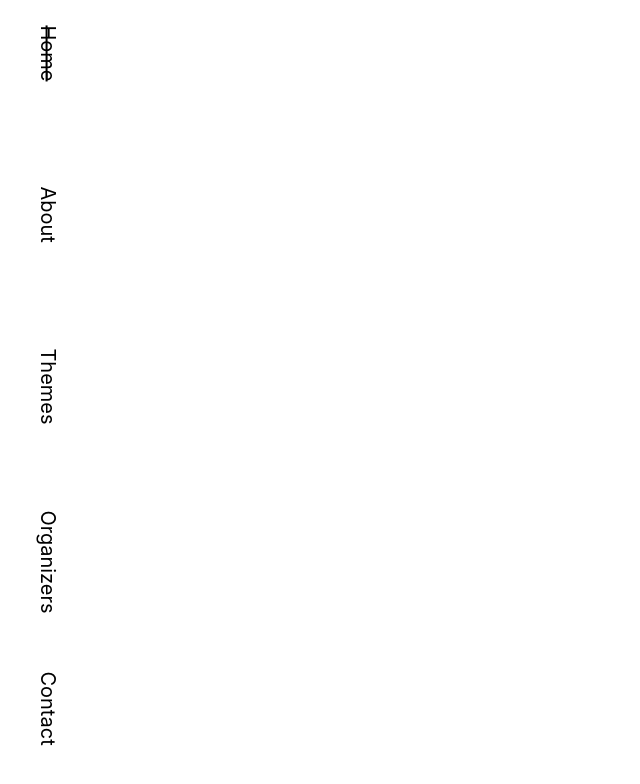
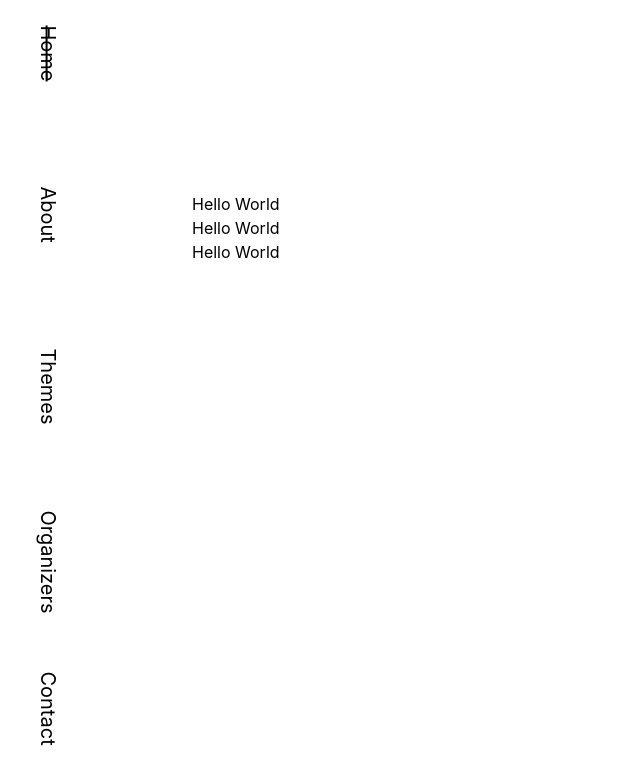
Before and after one commit to banboy38/Hack-A-Duck-2.0, a Next.js app: page / in a window 1280 px wide. Shown: the top 784 px of the page, without its empty margins (0-640 px from the left). Built offline with nearby package versions, Linux system fonts and the light colour scheme.

Commit message:
navbar position

```diff
--- a/components/navbar/navbar.js
+++ b/components/navbar/navbar.js
@@ -1,7 +1,7 @@
 export default function Navbar(){
     return(
         <>
-            <div className="fixed h-[100vh] w-[6rem] flex place-content-center">
+            <div className="fixed top-0 left-0 h-[100vh] w-[6rem] flex place-content-center">
                 <div className='gap-y-2 flex flex-col place-content-center justify-around text-xl '>
                     <a href="#" className="rotate-90 line-through">Home</a>
                     <a href="#" className="rotate-90">About</a>
--- a/pages/index.js
+++ b/pages/index.js
@@ -14,7 +14,14 @@ export default function Home() {
         </title>
       </Head>
 
+
       <Navbar/>
+
+
+      <p>Hello World</p><p>Hello World</p><p>Hello World</p>
+
+
+
 
     </>
   )
--- a/styles/globals.css
+++ b/styles/globals.css
@@ -6,7 +6,7 @@ html,
 body {
   min-height : 300vh;
   padding: 0;
-  margin: 0;
+  margin: 6rem;
   font-family: -apple-system, BlinkMacSystemFont, Segoe UI, Roboto, Oxygen,
     Ubuntu, Cantarell, Fira Sans, Droid Sans, Helvetica Neue, sans-serif;
 }
```
